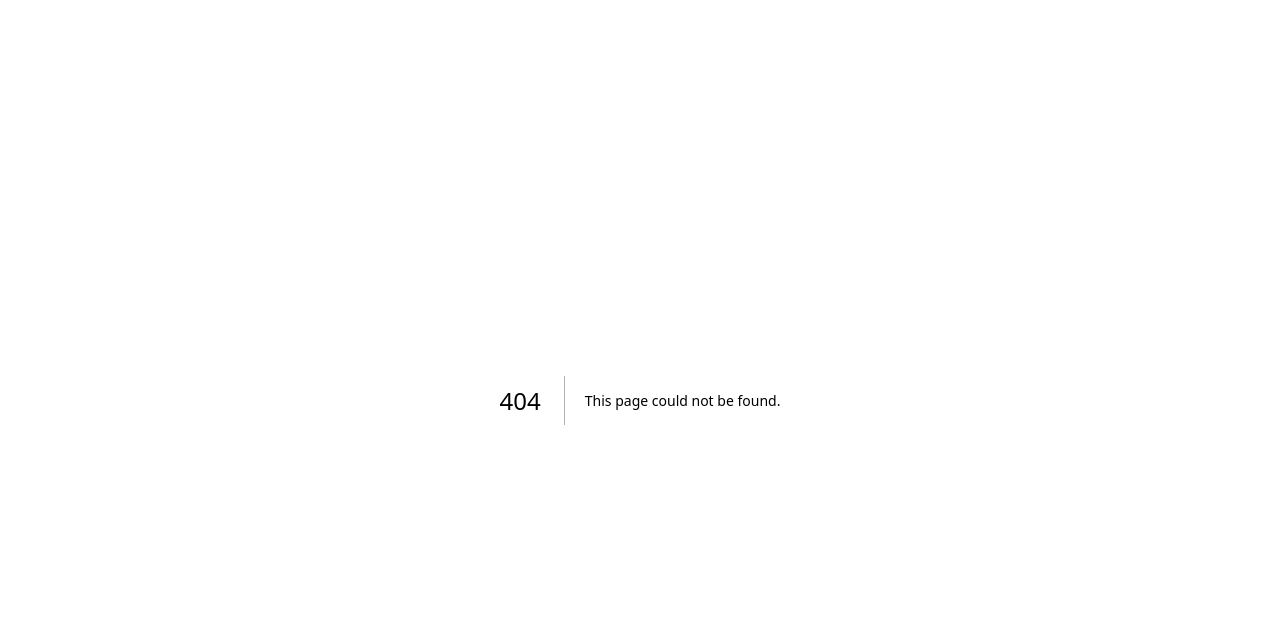
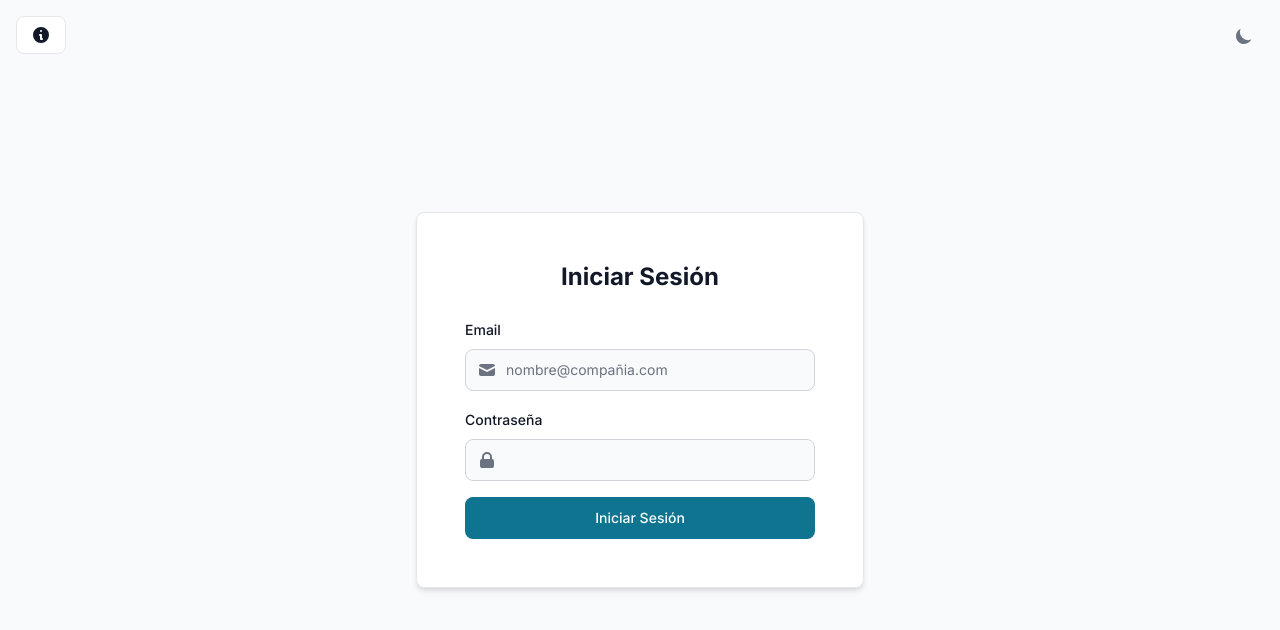
Before and after one commit to microboxlabs/nextjs-logs-manager, a Next.js app in the folder nextjs-logs-manager/: page /login in a window 1280 px wide. Before the commit this address had no page. Shown: the top 630 px of the page. Built offline with nearby package versions, Linux system fonts and the light colour scheme.

Commit message:
(Update) Next.auth y rutas
Integración de rutas con next.auth y manejo de roles para login. Pagina login maquetada y funcional.

```diff
--- /dev/null
+++ b/nextjs-logs-manager/app/api/auth/[...nextauth]/route.ts
@@ -0,0 +1,96 @@
+/**
+ * Configuración de NextAuth.js para autenticación local
+ * Este archivo maneja:
+ * 1. Autenticación con email/password
+ * 2. Roles de usuario (ADMIN/REGULAR)
+ * 3. Persistencia de sesión
+ */
+
+import NextAuth from "next-auth"
+import CredentialsProvider from "next-auth/providers/credentials"
+import { User } from "next-auth"
+
+/**
+ * Base de datos simulada de usuarios
+ * En producción, esto debería estar en una base de datos real
+ *
+ * Estructura de usuario:
+ * - id: Identificador único
+ * - email: Correo para login
+ * - password: Contraseña (en producción debe estar hasheada)
+ * - role: ADMIN o REGULAR
+ */
+const users: (User & { password: string })[] = [
+  {
+    id: "1",
+    email: "admin@local.com",
+    password: "admin123", // En producción, esta contraseña debe estar hasheada
+    role: "ADMIN" as const,
+  },
+  {
+    id: "2",
+    email: "user@local.com",
+    password: "user123",
+    role: "REGULAR" as const,
+  },
+]
+
+const handler = NextAuth({
+  providers: [
+    CredentialsProvider({
+      name: "Credentials",
+      // Define la estructura del formulario de login
+      credentials: {
+        email: { label: "Email", type: "email" },
+        password: { label: "Password", type: "password" }
+      },
+      /**
+       * Función de autorización
+       * @param credentials - Datos del formulario de login
+       * @returns Usuario autenticado o null
+       */
+      async authorize(credentials): Promise<User | null> {
+        // Validación básica de campos
+        if (!credentials?.email || !credentials?.password) return null
+
+        // Busca el usuario en nuestra "base de datos"
+        const user = users.find(user => user.email === credentials.email)
+
+        // Verifica credenciales y retorna usuario sin password
+        if (user && user.password === credentials.password) {
+          const { password, ...userWithoutPassword } = user
+          return userWithoutPassword
+        }
+        return null
+      }
+    })
+  ],
+  callbacks: {
+    /**
+     * Callback para personalizar el token JWT
+     * Se ejecuta cuando se crea o actualiza el token
+     */
+    async jwt({ token, user }) {
+      if (user) {
+        token.role = user.role // Añade el rol al token
+      }
+      return token
+    },
+    /**
+     * Callback para personalizar la sesión
+     * Se ejecuta cuando se crea o verifica una sesión
+     */
+    async session({ session, token }) {
+      if (session.user) {
+        session.user.role = token.role as "ADMIN" | "REGULAR"
+      }
+      return session
+    }
+  },
+  // Configuración de páginas personalizadas
+  pages: {
+    signIn: '/login', // Ruta a la página de login personalizada
+  },
+})
+
+export { handler as GET, handler as POST }
--- a/nextjs-logs-manager/app/layout.tsx
+++ b/nextjs-logs-manager/app/layout.tsx
@@ -6,17 +6,17 @@ import "./globals.css";
 const inter = Inter({ subsets: ["latin"] });
 
 export const metadata: Metadata = {
-  title: "Create Flowbite React",
-  description: "Generated by create flowbite react",
+  title: "Logs Manager",
+  description: "Sistema de gestión de logs",
 };
 
 export default function RootLayout({
   children,
-}: Readonly<{
-  children: React.ReactNode;
-}>) {
+}: {
+  children: React.ReactNode
+}) {
   return (
-    <html lang="en">
+    <html lang="es">
       <head>
         <ThemeModeScript />
       </head>
--- /dev/null
+++ b/nextjs-logs-manager/app/login/page.tsx
@@ -0,0 +1,129 @@
+'use client'
+
+import { useState } from 'react'
+import { Button, Card, Label, TextInput, DarkThemeToggle, Alert, Tooltip } from 'flowbite-react'
+import { HiMail, HiLockClosed, HiInformationCircle } from 'react-icons/hi'
+import { signIn } from 'next-auth/react'
+import { useRouter } from 'next/navigation'
+
+export default function LoginPage() {
+  const router = useRouter()
+  const [error, setError] = useState('')
+  const [loading, setLoading] = useState(false)
+
+  const handleSubmit = async (e: React.FormEvent<HTMLFormElement>) => {
+    e.preventDefault()
+    setError('')
+    setLoading(true)
+
+    const formData = new FormData(e.currentTarget)
+    const email = formData.get('email') as string
+    const password = formData.get('password') as string
+
+    try {
+      const result = await signIn('credentials', {
+        email,
+        password,
+        redirect: false,
+      })
+
+      if (result?.error) {
+        setError('Credenciales inválidas')
+        return
+      }
+
+      // Redirigir según el rol
+      const role = email === 'admin@local.com' ? 'ADMIN' : 'REGULAR'
+      const redirectPath = role === 'ADMIN' ? '/pages/admin' : '/pages/user'
+      router.push(redirectPath)
+
+    } catch (error) {
+      setError('Ocurrió un error al iniciar sesión')
+    } finally {
+      setLoading(false)
+    }
+  }
+
+  return (
+    <div className="flex min-h-screen flex-col items-center justify-center bg-gray-50 p-4 dark:bg-gray-900">
+      <div className="absolute right-4 top-4">
+        <DarkThemeToggle />
+      </div>
+
+      <div className="absolute left-4 top-4">
+        <Tooltip
+          content={
+            <div className="w-80 p-2">
+              <p className="font-bold mb-2">Credenciales de prueba:</p>
+              <div className="space-y-2">
+                <div>
+                  <p className="font-semibold">Admin:</p>
+                  <p>Email: admin@local.com</p>
+                  <p>Password: admin123</p>
+                </div>
+                <div>
+                  <p className="font-semibold">Usuario Regular:</p>
+                  <p>Email: user@local.com</p>
+                  <p>Password: user123</p>
+                </div>
+              </div>
+            </div>
+          }
+          placement="right"
+          style="dark"
+        >
+          <Button color="gray" size="sm">
+            <HiInformationCircle className="h-5 w-5" />
+          </Button>
+        </Tooltip>
+      </div>
+
+      <Card className="w-full max-w-md">
+        <div className="space-y-6 p-6">
+          <h1 className="text-center text-2xl font-bold text-gray-900 dark:text-white">
+            Iniciar Sesión
+          </h1>
+
+          <form onSubmit={handleSubmit} className="flex flex-col gap-4">
+            <div>
+              <div className="mb-2 block">
+                <Label htmlFor="email" value="Email" />
+              </div>
+              <TextInput
+                id="email"
+                name="email"
+                type="email"
+                icon={HiMail}
+                placeholder="nombre@compañia.com"
+                required
+              />
+            </div>
+
+            <div>
+              <div className="mb-2 block">
+                <Label htmlFor="password" value="Contraseña" />
+              </div>
+              <TextInput
+                id="password"
+                name="password"
+                type="password"
+                icon={HiLockClosed}
+                required
+              />
+            </div>
+
+            {error && (
+              <Alert color="failure">
+                {error}
+              </Alert>
+            )}
+
+            <Button type="submit" isProcessing={loading}>
+              {loading ? 'Iniciando sesión...' : 'Iniciar Sesión'}
+            </Button>
+          </form>
+        </div>
+      </Card>
+    </div>
+  )
+}
--- a/nextjs-logs-manager/app/page.tsx
+++ b/nextjs-logs-manager/app/page.tsx
@@ -1,10 +1,5 @@
-import { DarkThemeToggle } from "flowbite-react";
+import { redirect } from 'next/navigation'
 
 export default function Home() {
-  return (
-    <main className="flex min-h-screen items-center justify-center gap-2 dark:bg-gray-800">
-      <h1 className="text-2xl dark:text-white">Flowbite React + Next.js</h1>
-      <DarkThemeToggle />
-    </main>
-  );
+  redirect('/login')
 }
--- /dev/null
+++ b/nextjs-logs-manager/app/pages/admin/page.tsx
@@ -0,0 +1,15 @@
+'use client'
+
+import { Card } from 'flowbite-react'
+
+export default function AdminPage() {
+  return (
+    <div className="flex min-h-screen flex-col items-center justify-center bg-gray-50 p-4 dark:bg-gray-900">
+      <Card className="w-full max-w-md">
+        <h1 className="text-center text-2xl font-bold text-gray-900 dark:text-white">
+          Estás logueado con rol ADMIN
+        </h1>
+      </Card>
+    </div>
+  )
+}
--- /dev/null
+++ b/nextjs-logs-manager/app/pages/user/page.tsx
@@ -0,0 +1,15 @@
+'use client'
+
+import { Card } from 'flowbite-react'
+
+export default function UserPage() {
+  return (
+    <div className="flex min-h-screen flex-col items-center justify-center bg-gray-50 p-4 dark:bg-gray-900">
+      <Card className="w-full max-w-md">
+        <h1 className="text-center text-2xl font-bold text-gray-900 dark:text-white">
+          Estás logueado con rol USER
+        </h1>
+      </Card>
+    </div>
+  )
+}
--- a/nextjs-logs-manager/package.json
+++ b/nextjs-logs-manager/package.json
@@ -13,6 +13,7 @@
   "dependencies": {
     "flowbite-react": "^0.8.0",
     "next": "14.1.3",
+    "next-auth": "^4.24.11",
     "react": "^18",
     "react-dom": "^18"
   },
```
Also changed, not shown: nextjs-logs-manager/middleware.ts (added, +36 -0 lines), nextjs-logs-manager/types/next-auth.d.ts (added, +23 -0 lines), 1 other file (tests, documents, lock files or other folders).
